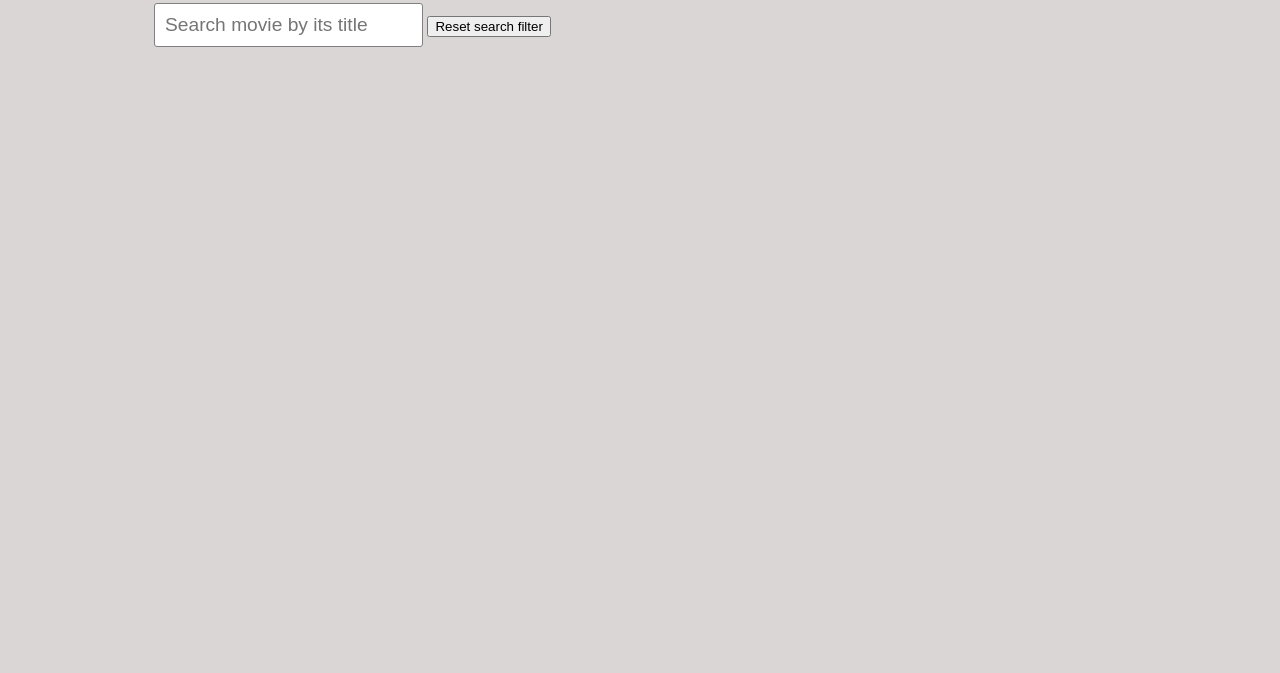
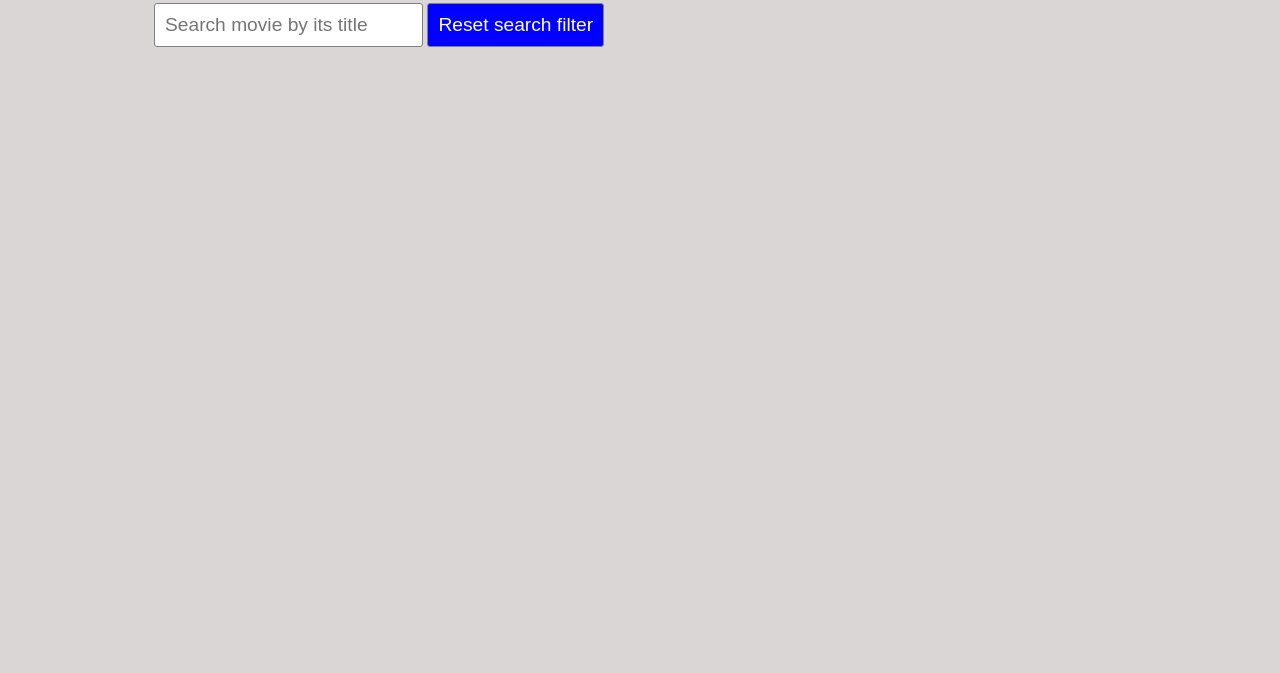
Before and after one commit to vakodrazan/WKP9, a plain HTML site: page index.html in a window 1280 px wide. Shown: the part 127-800 px from the top of the page. Drawn offline with Linux system fonts and the light colour scheme; no server answers.

Commit message:
Style the reset button

```diff
--- a/base.css
+++ b/base.css
@@ -72,3 +72,12 @@ input {
 fieldset {
     border: none;
 }
+
+button {
+    background-color: blue;
+    color: white;
+    padding: 10px;
+    font-size: 1.2rem;
+    border: 1px solid gray;
+    border-radius: 3px;
+}
```
